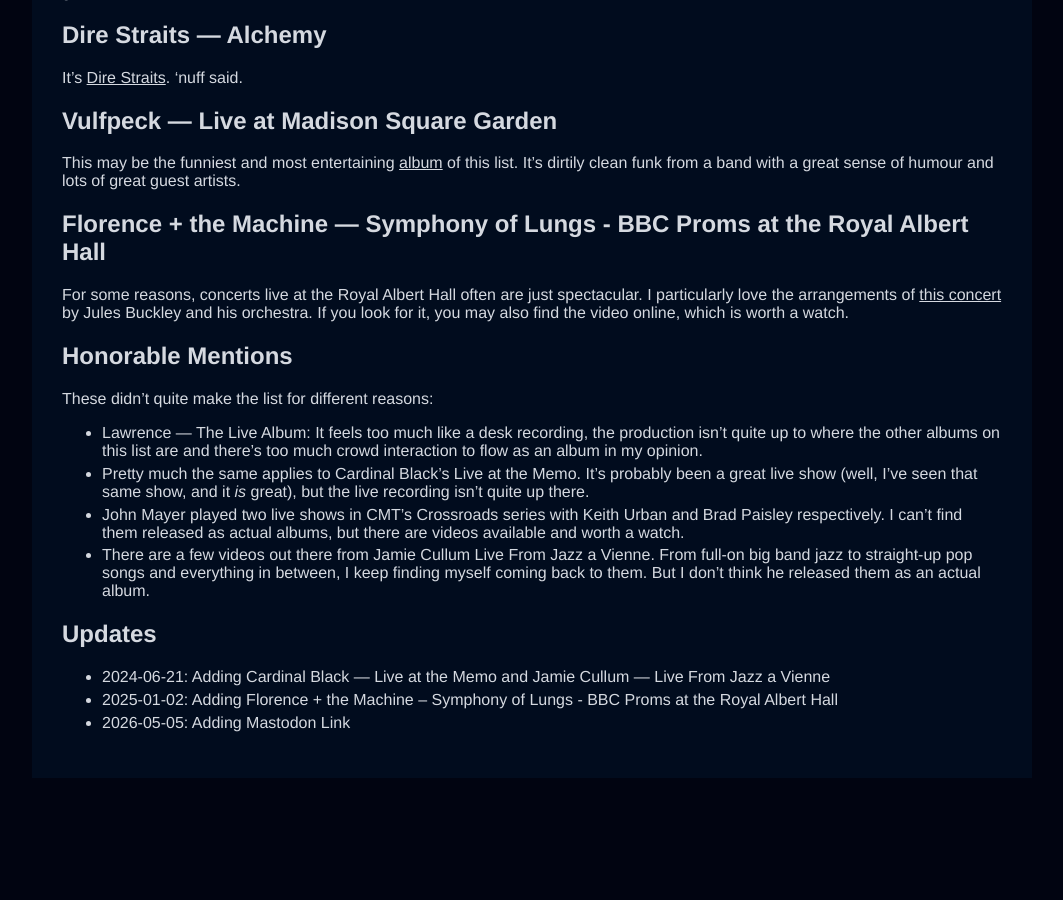
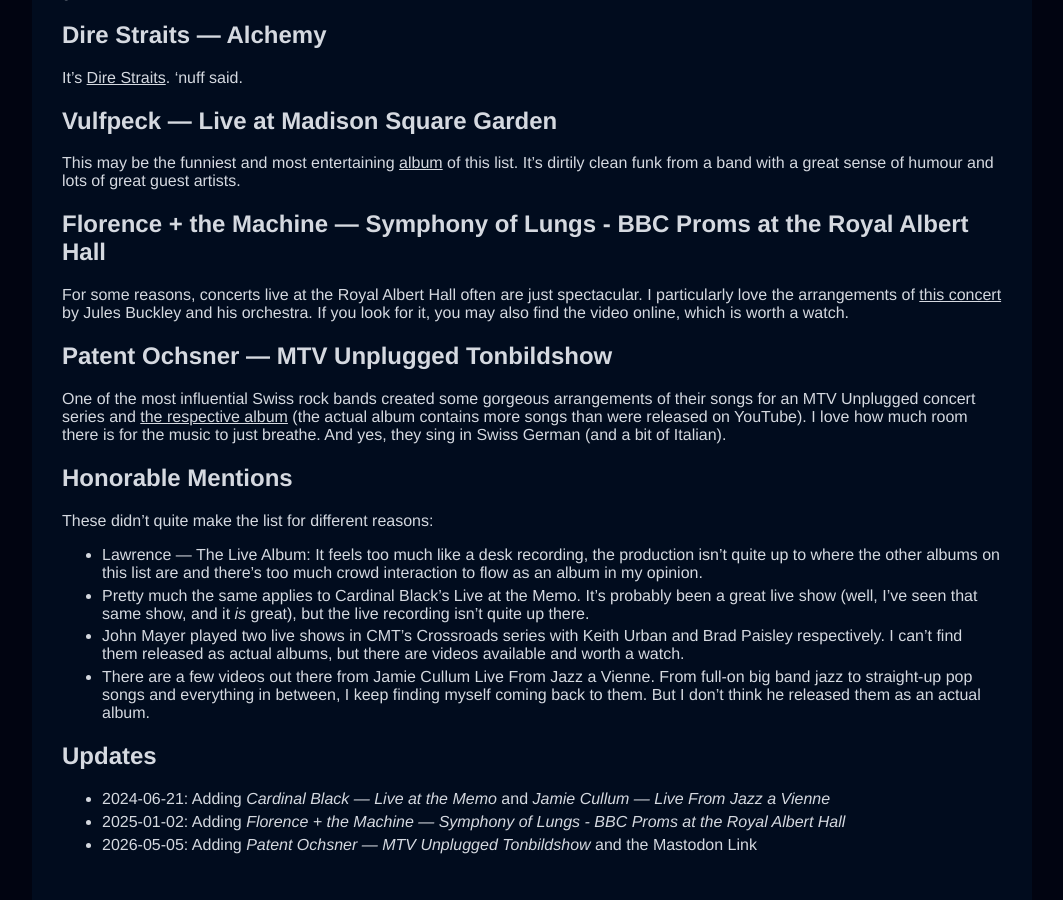
Before and after one commit to riesentoaster/valentinhuber.me, a Jekyll site: the page built from blog/random/_posts/2024-05-13-Live Albums.md, in a window 1280 px wide and 900 px high, scrolled down 1145 px. Shown: the whole window, without its empty margins (108-1171 px from the left). Built offline with Jekyll 4.4.1, drawn with Linux system fonts in a browser that asks for light colours; nearby versions of some CDN libraries; before the commit the page ends 1923 px from its top, so only the background shows below that.

Commit message:
Add section on Patent Ochsner

```diff
--- a/blog/random/_posts/2024-05-13-Live Albums.md
+++ b/blog/random/_posts/2024-05-13-Live Albums.md
@@ -36,6 +36,9 @@
 ## Florence + the Machine — Symphony of Lungs - BBC Proms at the Royal Albert Hall
 For some reasons, concerts live at the Royal Albert Hall often are just spectacular. I particularly love the arrangements of [this concert](https://www.youtube.com/playlist?list=OLAK5uy_ksqzwzZ1VpB_AvJzUTk1-GqZnOmA3ZPxA) by Jules Buckley and his orchestra. If you look for it, you may also find the video online, which is worth a watch.
 
+## Patent Ochsner — MTV Unplugged Tonbildshow
+One of the most influential Swiss rock bands created some gorgeous arrangements of their songs for an MTV Unplugged concert series and [the respective album](https://www.youtube.com/watch?v=gT8bvSHKj6c&list=PLpfwLUUASIJivAeNDM5_Ichlkpn2_V1AG&index=2) (the actual album contains more songs than were released on YouTube). I love how much room there is for the music to just breathe. And yes, they sing in Swiss German (and a bit of Italian).
+
 ## Honorable Mentions
 These didn't quite make the list for different reasons:
 - Lawrence — The Live Album: It feels too much like a desk recording, the production isn't quite up to where the other albums on this list are and there's too much crowd interaction to flow as an album in my opinion.
@@ -44,6 +47,6 @@
 - There are a few videos out there from Jamie Cullum Live From Jazz a Vienne. From full-on big band jazz to straight-up pop songs and everything in between, I keep finding myself coming back to them. But I don't think he released them as an actual album.
 
 ## Updates
-- 2024-06-21: Adding Cardinal Black — Live at the Memo and Jamie Cullum — Live From Jazz a Vienne
-- 2025-01-02: Adding Florence + the Machine – Symphony of Lungs - BBC Proms at the Royal Albert Hall
-- 2026-05-05: Adding Mastodon Link
+- 2024-06-21: Adding *Cardinal Black — Live at the Memo* and *Jamie Cullum — Live From Jazz a Vienne*
+- 2025-01-02: Adding *Florence + the Machine — Symphony of Lungs - BBC Proms at the Royal Albert Hall*
+- 2026-05-05: Adding *Patent Ochsner — MTV Unplugged Tonbildshow* and the Mastodon Link
```
